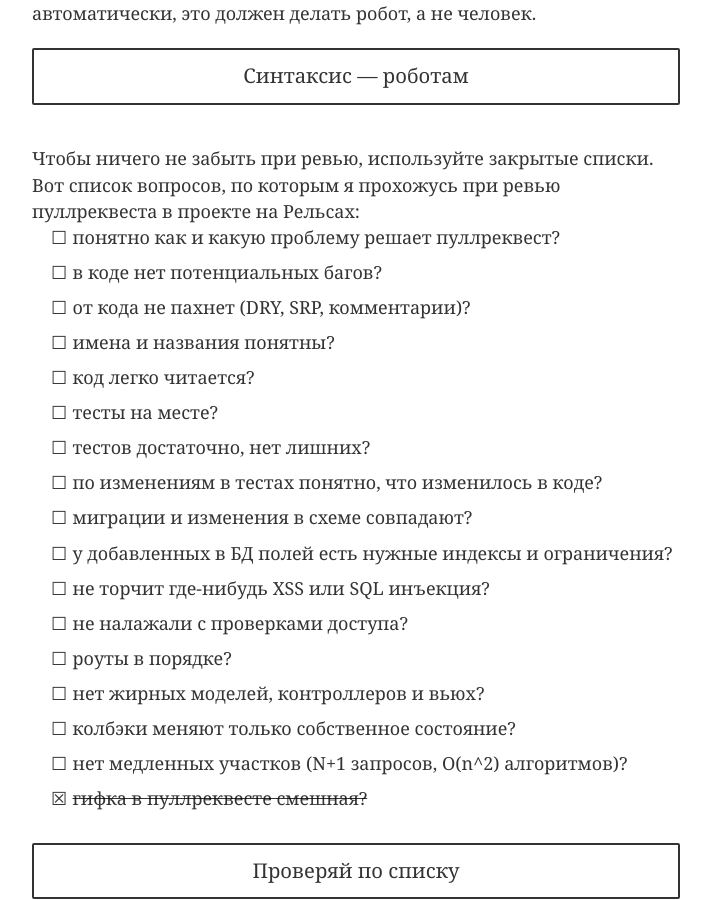
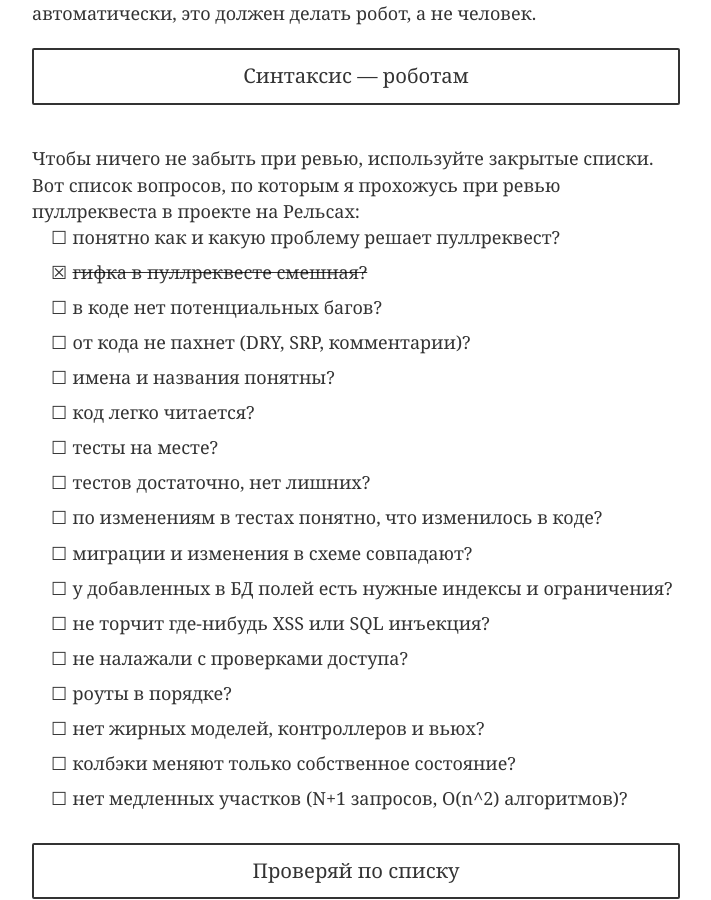
Before and after one commit to vast/vast.github.io, a Jekyll site: the page built from _posts/2016-01-05-three-code-review-rules.md, in a window 1280 px wide and 900 px high, scrolled down 845 px. Shown: the whole window, without its empty margins (40-751 px from the left). Built offline with Jekyll 4.4.1, drawn with Linux system fonts in a browser that asks for light colours; Markdown is read by kramdown in place of the engine named in the settings; some of the changed lines change nothing that is shown.

Commit message:
rearrange code review rules

```diff
--- a/_posts/2016-01-05-three-code-review-rules.md
+++ b/_posts/2016-01-05-three-code-review-rules.md
@@ -29,6 +29,7 @@ layout: default
 
 <ul id="my_checklist" class="my_checklist">
   <li class="my_checklist-item">понятно как и какую проблему решает пуллреквест?</li>
+  <li class="my_checklist-item is-done">гифка в пуллреквесте смешная?</li>
   <li class="my_checklist-item">в коде нет потенциальных багов?</li>
   <li class="my_checklist-item">от кода не пахнет (DRY, SRP, комментарии)?</li>
   <li class="my_checklist-item">имена и названия понятны?</li>
@@ -44,7 +45,6 @@ layout: default
   <li class="my_checklist-item">нет жирных моделей, контроллеров и вьюх?</li>
   <li class="my_checklist-item">колбэки меняют только собственное состояние?</li>
   <li class="my_checklist-item">нет медленных участков (N+1 запросов, O(n^2) алгоритмов)?</li>
-  <li class="my_checklist-item is-done">гифка в пуллреквесте смешная?</li>
 </ul>
 
 <div class="outstanding outstanding--therule">
```
